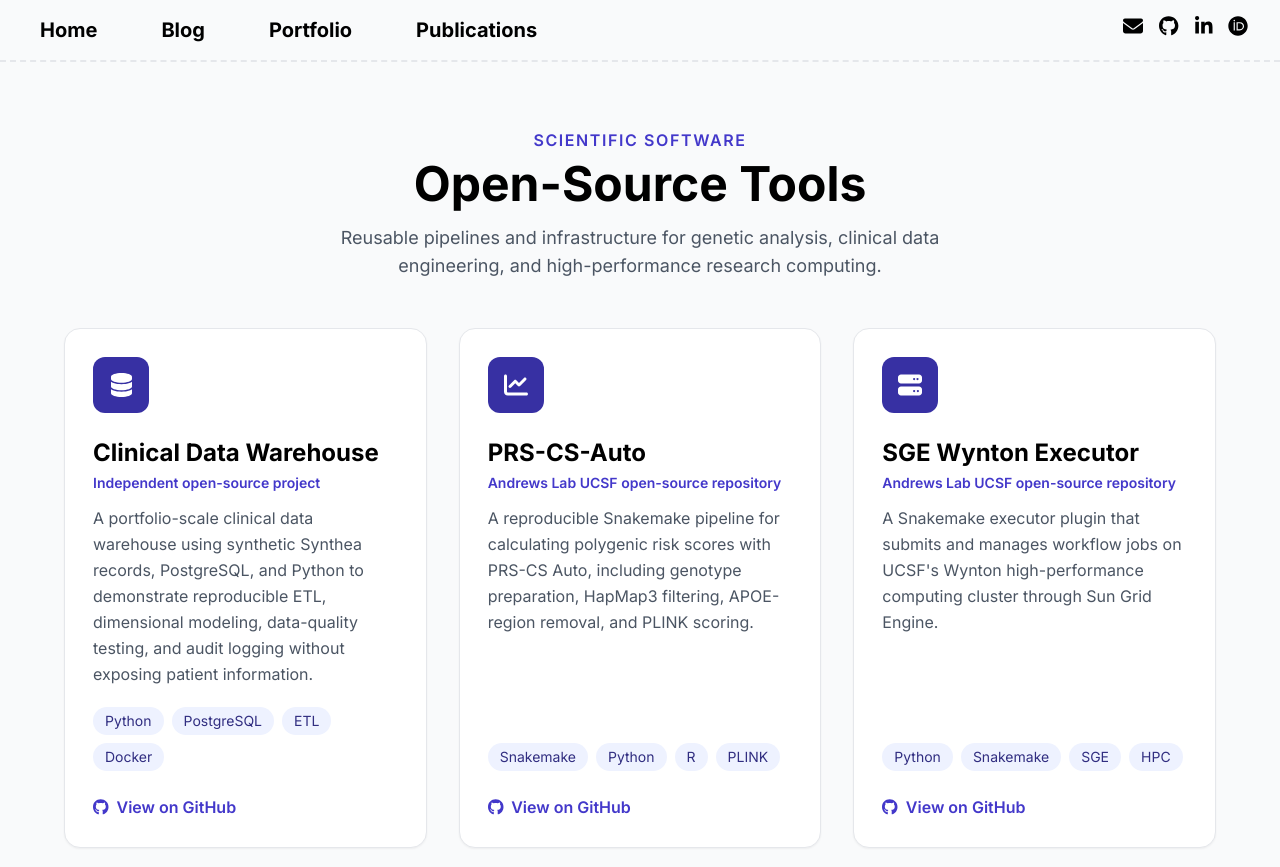
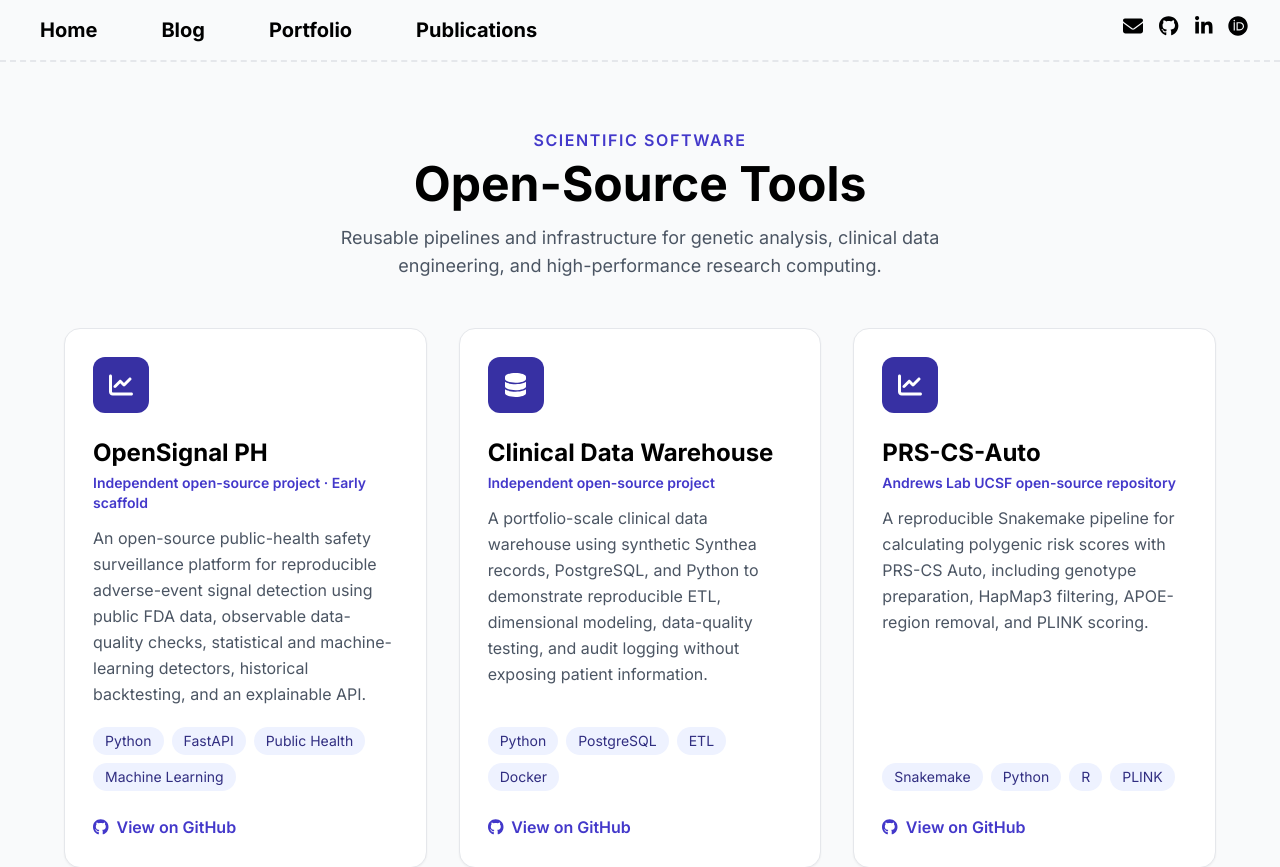
Before and after one commit to codewithrakshya/RakshyaSharma, a React (Create React App) app: page /portfolio in a window 1280 px wide. Shown: the top 867 px of the page. Built offline with nearby package versions, Linux system fonts and the light colour scheme.

Commit message:
Add OpenSignal PH project

```diff
--- a/src/components/ProjectCategories.js
+++ b/src/components/ProjectCategories.js
@@ -38,6 +38,15 @@ const projects = [
 ];
 
 const openSourceTools = [
+  {
+    name: "OpenSignal PH",
+    description:
+      "An open-source public-health safety surveillance platform for reproducible adverse-event signal detection using public FDA data, observable data-quality checks, statistical and machine-learning detectors, historical backtesting, and an explainable API.",
+    link: "https://github.com/codewithrakshya/opensignal-ph",
+    tech: ["Python", "FastAPI", "Public Health", "Machine Learning"],
+    icon: faChartLine,
+    context: "Independent open-source project · Early scaffold",
+  },
   {
     name: "Clinical Data Warehouse",
     description:
```
